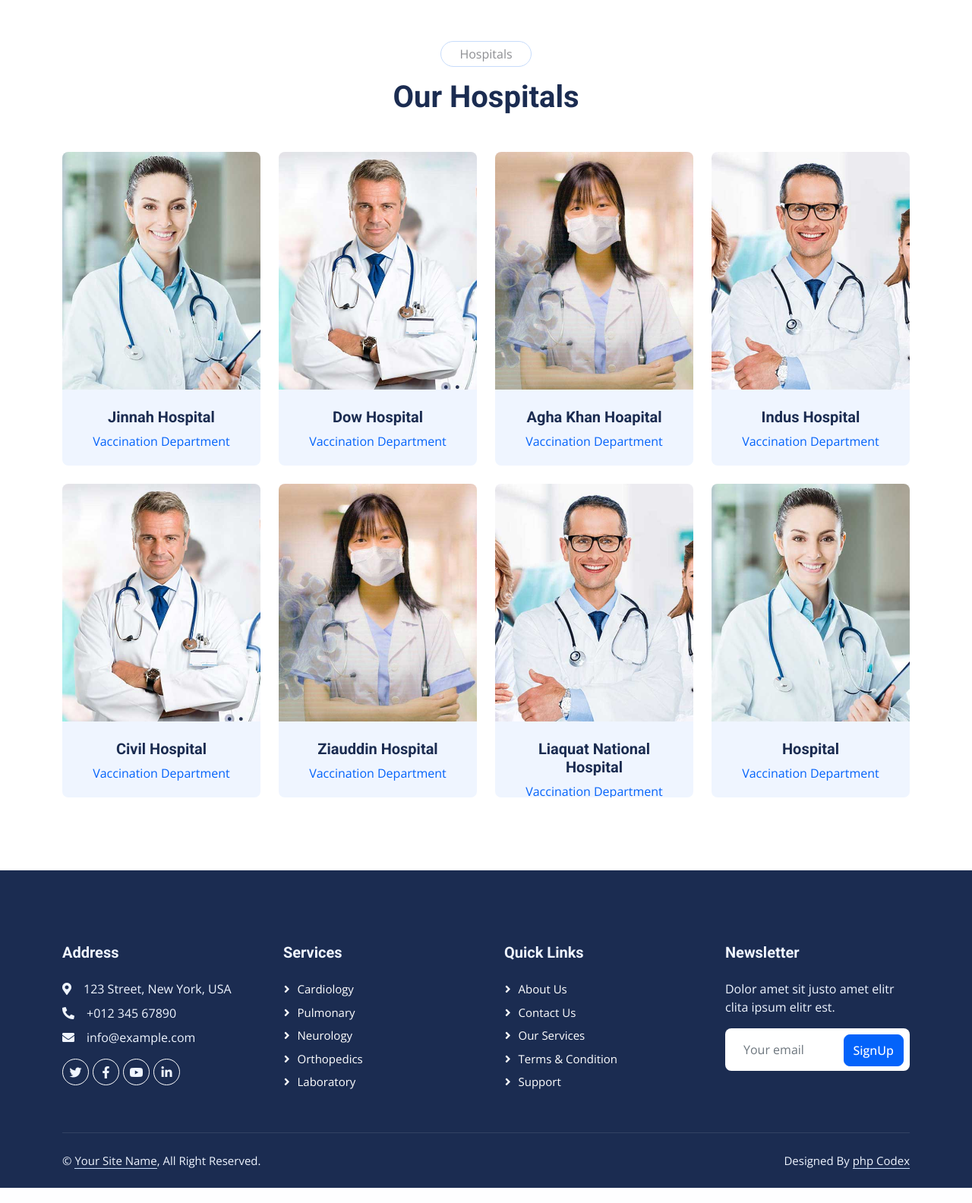
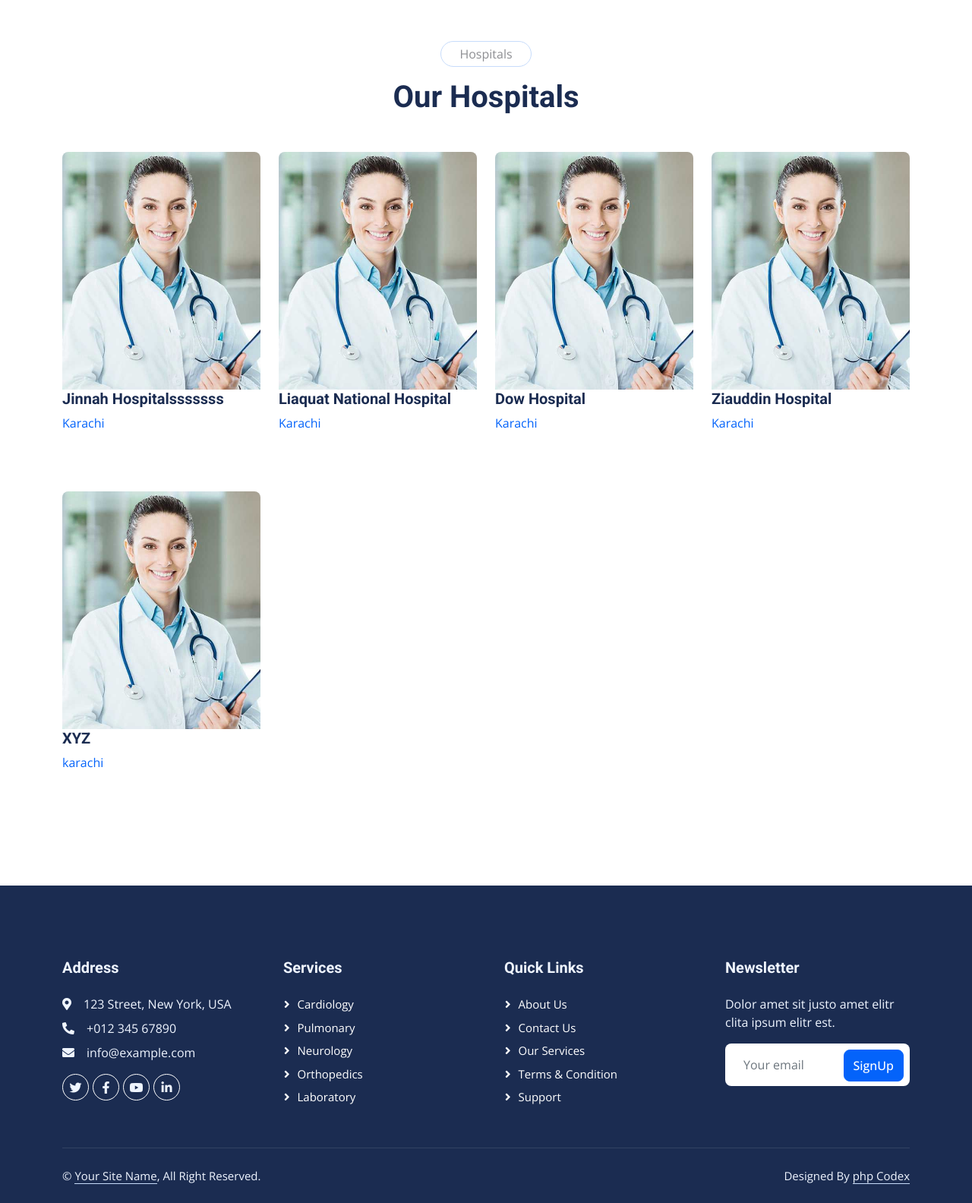
Before and after one commit to SarfarazQadir/Vaccination_Management_System-PHP-Project, a PHP site: page /team.php in a window 1280 px wide. Shown: the part 479-2063 px from the top of the page at 76% size. Run offline with PHP 8.4, Linux system fonts and the light colour scheme; data comes from the database, SQL or seed files in the repository; some libraries are stand-ins or nearby versions.

Commit message:
2nd commit

```diff
--- a/Website/team.php
+++ b/Website/team.php
@@ -153,7 +153,30 @@
                 <h1>Our Hospitals</h1>
             </div>
             <div class="row g-4">
-                <div class="col-lg-3 col-md-6 wow fadeInUp" data-wow-delay="0.1s">
+                <?php
+                $query = "SELECT *  from hospitaL_details WHERE status = 'Approve' ";
+                $result = mysqli_query($con, $query);
+                foreach($result as $row){
+                    echo "<div class='col-lg-3 col-md-6 wow fadeInUp' data-wow-delay='0.1s'>
+                    <div class='team-item position-relative rounded overflow-hidden'>
+                        <div class='overflow-hidden'>
+                            <img class='img-fluid' src='img/team-1.jpg' alt='>
+                        </div>
+                        <div class='team-text bg-light text-center p-4'>
+                            <h5>$row[hospital_name]</h5>
+                            <p class='text-primary'>$row[hospital_location]</p>
+                            <div class='team-social text-center'>
+                                <a class='btn btn-square' href='><i class='fab fa-facebook-f'></i></a>
+                                <a class='btn btn-square' href='><i class='fab fa-twitter'></i></a>
+                                <a class='btn btn-square' href='><i class='fab fa-instagram'></i></a>
+                            </div>
+                        </div>
+                    </div>
+                </div>";
+                }
+
+                ?>
+                <!-- <div class="col-lg-3 col-md-6 wow fadeInUp" data-wow-delay="0.1s">
                     <div class="team-item position-relative rounded overflow-hidden">
                         <div class="overflow-hidden">
                             <img class="img-fluid" src="img/team-1.jpg" alt="">
@@ -279,7 +302,7 @@
                                 <a class="btn btn-square" href=""><i class="fab fa-instagram"></i></a>
                             </div>
                         </div>
-                    </div>
+                    </div> -->
                 </div>
             </div>
         </div>
```
